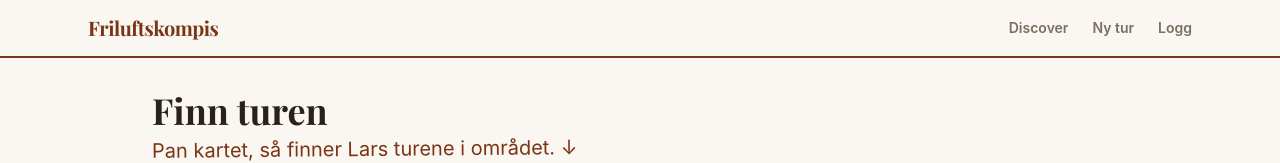
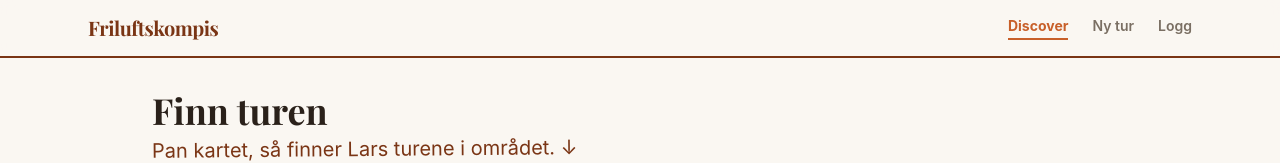
Before and after one commit to blankoslo/friluftslivkompis-gr7, a Next.js app: page /discover in a window 1280 px wide. Shown: the top 163 px of the page. Built offline with nearby package versions, Linux system fonts and the light colour scheme; no server answers; a web font is replaced by a local one.

Commit message:
feat: highlight active nav item based on current route
Co-Authored-By: Claude Sonnet 4.6 <noreply@anthropic.com>

```diff
--- a/src/components/site-header.tsx
+++ b/src/components/site-header.tsx
@@ -17,24 +17,26 @@ export function SiteHeader() {
           Friluftskompis
         </Link>
         <div className="flex gap-lg text-sm font-semibold text-text-muted">
-          <Link
-            href="/discover"
-            className="transition-colors hover:font-bold hover:text-flame-primary"
-          >
-            Discover
-          </Link>
-          <Link
-            href="/tur/ny"
-            className="transition-colors hover:font-bold hover:text-flame-primary"
-          >
-            Ny tur
-          </Link>
-          <Link
-            href="/logg"
-            className="transition-colors hover:font-bold hover:text-flame-primary"
-          >
-            Logg
-          </Link>
+          {[
+            { href: "/discover", label: "Discover" },
+            { href: "/tur/ny", label: "Ny tur" },
+            { href: "/logg", label: "Logg" },
+          ].map(({ href, label }) => {
+            const isActive = pathname.startsWith(href);
+            return (
+              <Link
+                key={href}
+                href={href}
+                className={
+                  isActive
+                    ? "text-flame-primary font-bold border-b-2 border-flame-primary pb-0.5"
+                    : "transition-colors hover:font-bold hover:text-flame-primary"
+                }
+              >
+                {label}
+              </Link>
+            );
+          })}
         </div>
       </nav>
     </header>
```
